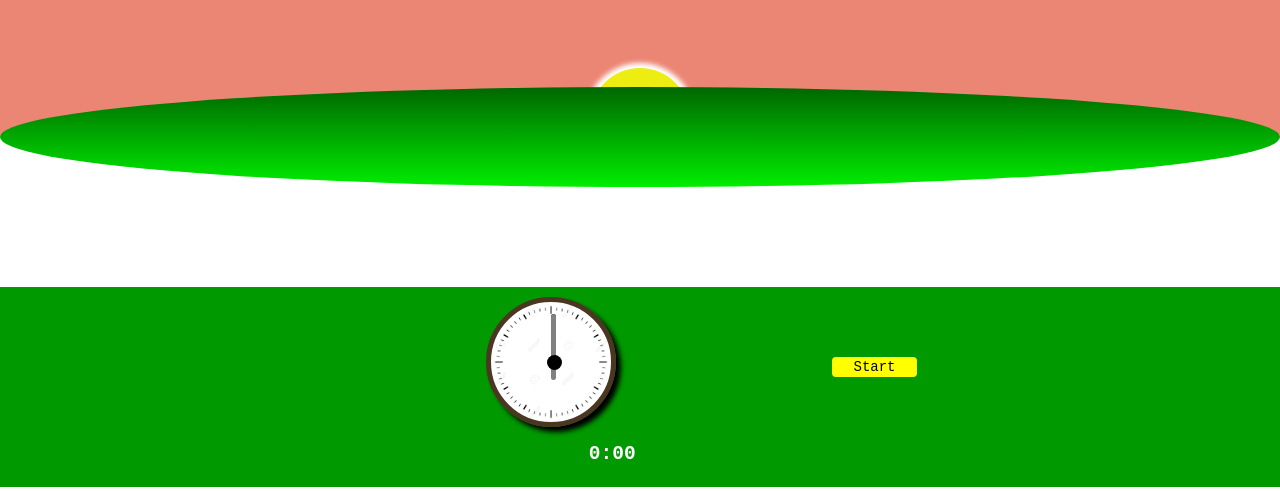
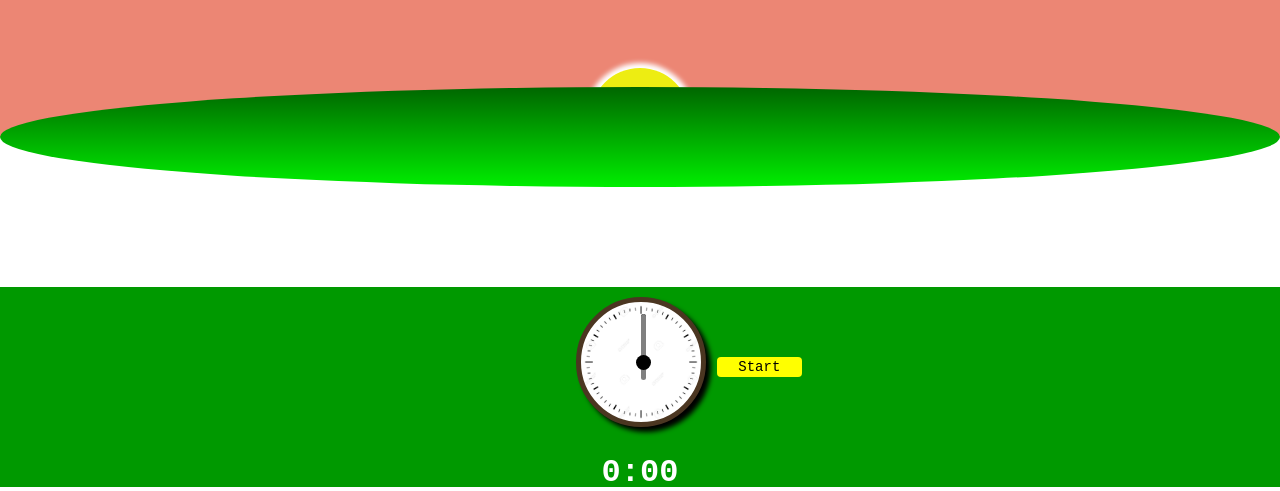
Before and after one commit to Rene-Michel99/Pomodoro-clock, a plain HTML site: page index.html in a window 1280 px wide. Shown: the part 313-804 px from the top of the page. Drawn offline with Linux system fonts and the light colour scheme.

Commit message:
responsivo

```diff
--- a/index.html
+++ b/index.html
@@ -11,6 +11,7 @@
   </div>
   <div id="mountain"></div>
   <div id="container">
+    <div id="clock-container">
       <div id="clock">
         <div id="pointer"></div>
         <div id="pointer_m"></div>
@@ -18,6 +19,7 @@
       </div>
       <button id="start-btn" onclick="start()">Start</button>
       <h2 id="current-time">0:00</h2>
+    </div>
     <script type="text/javascript" src="./src/js/script.js"></script>
   </div>
 </body>
--- a/src/css/style.css
+++ b/src/css/style.css
@@ -116,6 +116,40 @@ body{
 .minutes{
   animation: rotation 3600s linear infinite;
 }
+@media(min-width: 1020px){
+  #clock{
+    position:absolute;
+    width: 120px;
+    height:120px;
+    left:45%;
+    top:5%;
+    background-color:blue;
+    background-size: 100%;
+    border-radius:50%;
+    border: 5px solid #4b3621;
+    box-shadow: 5px 5px 5px black;
+  }
+  #start-btn{
+    position:absolute;
+    top:35%;
+    left:56%;
+    border:0px;
+    border-radius:4px;
+    background-color:yellow;
+    width:85px;
+    height:20px;
+    font-family: monospace;
+    font-size: 14px;
+  }
+  #current-time{
+    position:absolute;
+    top:70%;
+    left:47%;
+    font-family: monospace;
+    font-size:32px;
+    color:white;
+  }
+}
 
 @keyframes rotation {
   100%{
```
Lines whose indentation alone changed are shown as unchanged.
